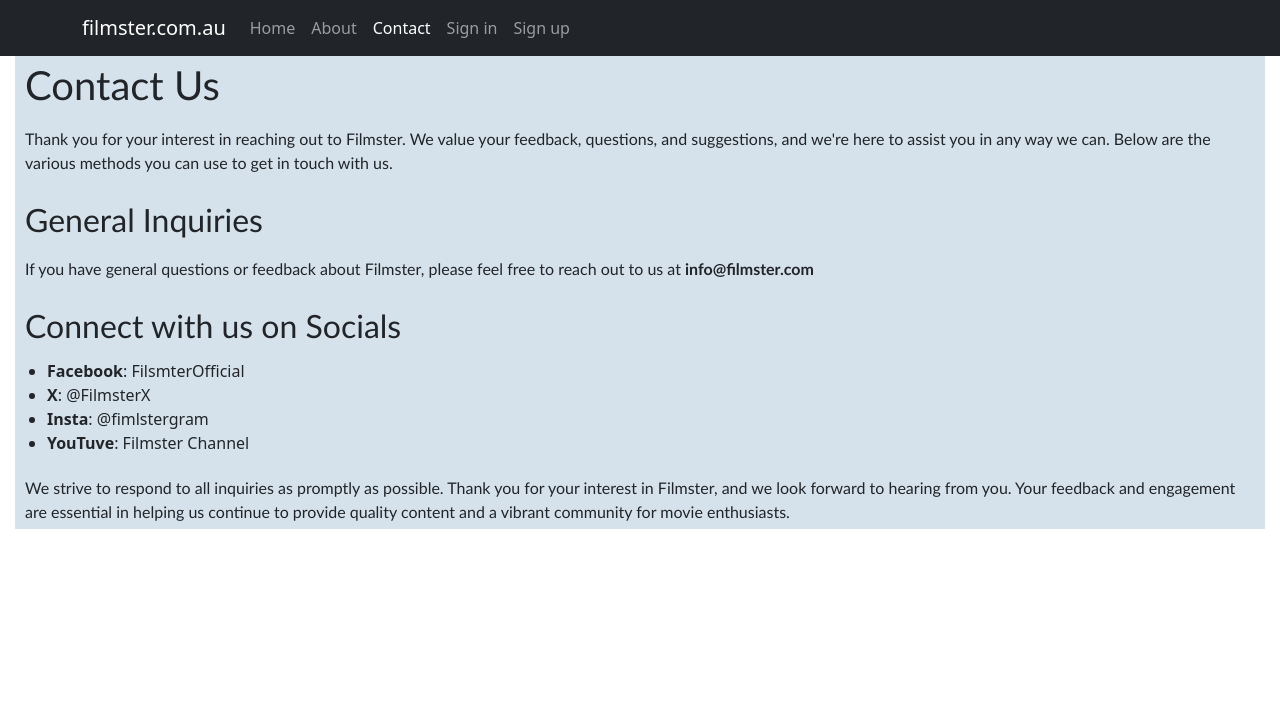
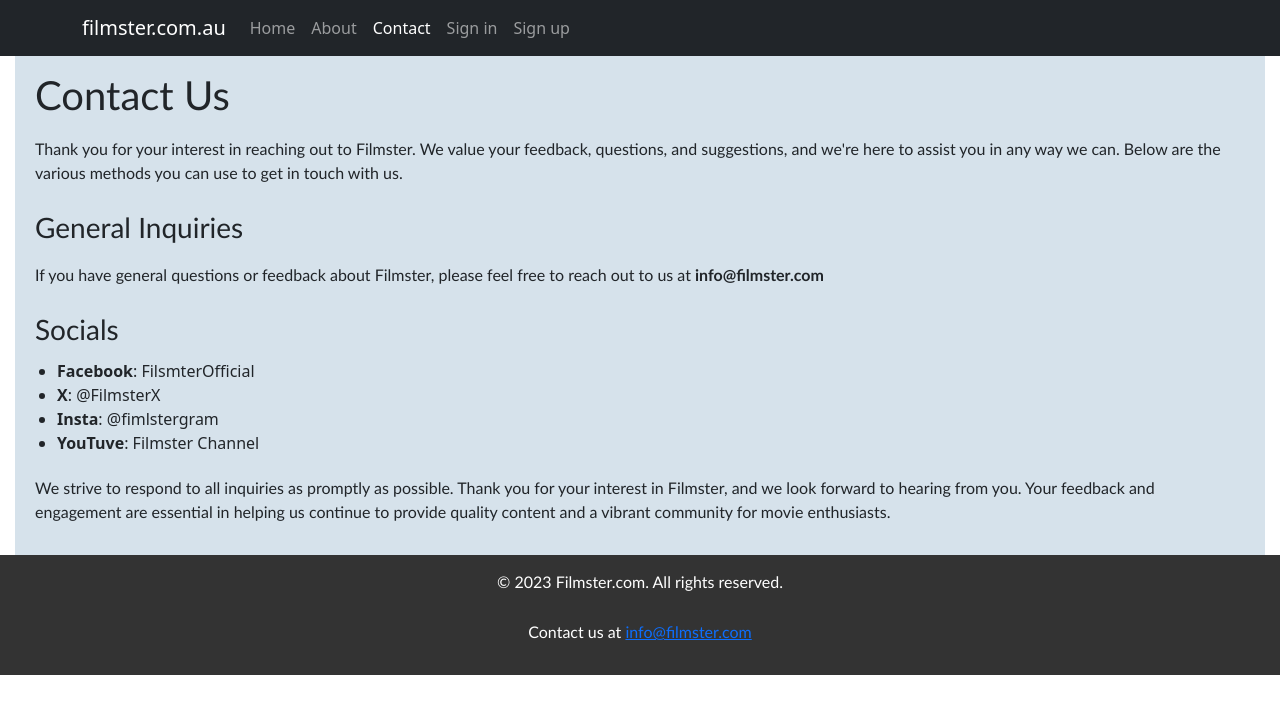
Before and after one commit to gronjski/movie-website, a React (Create React App) app: page /contact in a window 1280 px wide. Shown: the top 714 px of the page. Built offline with nearby package versions, Linux system fonts and the light colour scheme; no server answers.

Commit message:
adding footer component

```diff
--- a/src/App.js
+++ b/src/App.js
@@ -18,6 +18,7 @@
 // components
 import { Header } from './Components/Header';
 import {Routes, Route} from 'react-router-dom';
+import Footer from './Components/Footer';
 // contexts
 import { NavContext } from './contexts/NavContext';
 import { FBAuthContext } from './contexts/FBAuthContext';
@@ -81,6 +82,7 @@
       </FBStorageContext.Provider>
       </FBDbContext.Provider>
       </FBAuthContext.Provider>
+      <Footer />
     </div>
   );
 }
--- /dev/null
+++ b/src/Components/Footer.js
@@ -0,0 +1,12 @@
+import '../styles/Footer.css'
+
+const Footer = () => {
+    return (
+        <footer className="footer">
+            <p>&copy; 2023 Filmster.com. All rights reserved.</p>
+            <p>Contact us at <a href="mailto:info@filmster.com">info@filmster.com</a></p>
+        </footer>
+    )
+}
+
+export default Footer
--- a/src/pages/Contact.js
+++ b/src/pages/Contact.js
@@ -3,9 +3,9 @@
         <div className="body">
             <h1>Contact Us</h1>
             <p>Thank you for your interest in reaching out to Filmster. We value your feedback, questions, and suggestions, and we're here to assist you in any way we can. Below are the various methods you can use to get in touch with us.</p>
-            <h2>General Inquiries</h2>
+            <h3>General Inquiries</h3>
             <p>If you have general questions or feedback about Filmster, please feel free to reach out to us at <b>info@filmster.com</b></p>
-            <h2>Connect with us on Socials</h2>
+            <h3>Socials</h3>
             <ul>
                 <li><b>Facebook</b>: FilsmterOfficial</li>
                 <li><b>X</b>: @FilmsterX</li>
--- a/src/styles/About.css
+++ b/src/styles/About.css
@@ -9,9 +9,10 @@
     max-width: 1250px;
     width: 100%;
     margin: 0 auto;
+    padding: 10px;
 }
 
-p, h1, h2 {
+p, h1, h2, h3 {
     padding: 5px 10px;
     font-family: 'Trebuchet MS', 'Lucida Sans Unicode', 'Lucida Grande', 'Lucida Sans', Arial, sans-serif;
 }
--- /dev/null
+++ b/src/styles/Footer.css
@@ -0,0 +1,8 @@
+/* Footer.css */
+
+.footer {
+    text-align: center;
+    background-color: #333;
+    color: white;
+    padding: 10px;
+  }
```
